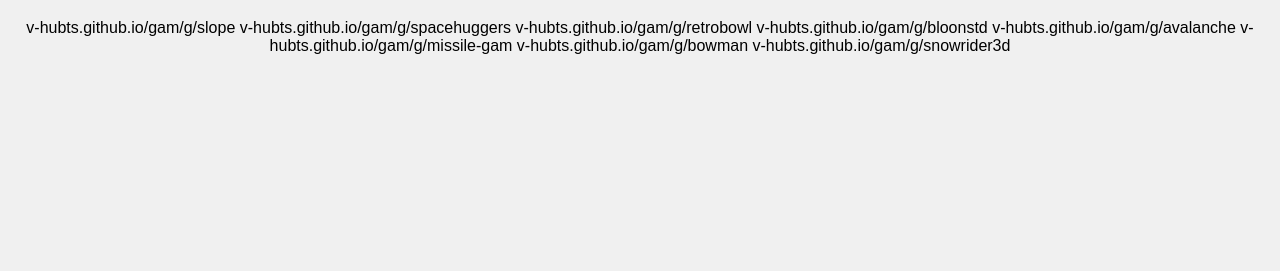
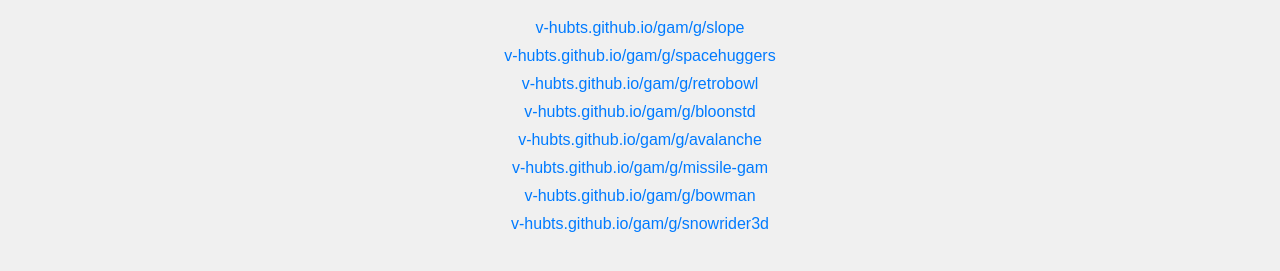
Before and after one commit to V-HubTS/gam, a plain HTML site: page index.html in a window 1280 px wide. Shown: the part 81-352 px from the top of the page. Drawn offline with Linux system fonts and the light colour scheme.

Commit message:
Update index.html

```diff
--- a/index.html
+++ b/index.html
@@ -9,14 +9,14 @@
 <body>
     <h1>Play some games!</h1>
     <ul id="game-links">
-        v-hubts.github.io/gam/g/slope
-        v-hubts.github.io/gam/g/spacehuggers
-        v-hubts.github.io/gam/g/retrobowl
-        v-hubts.github.io/gam/g/bloonstd
-        v-hubts.github.io/gam/g/avalanche
-        v-hubts.github.io/gam/g/missile-gam
-        v-hubts.github.io/gam/g/bowman
-        v-hubts.github.io/gam/g/snowrider3d
+        <li><a href="https://v-hubts.github.io/gam/g/slope">v-hubts.github.io/gam/g/slope</a></li>
+        <li><a href="https://v-hubts.github.io/gam/g/spacehuggers">v-hubts.github.io/gam/g/spacehuggers</a></li>
+        <li><a href="https://v-hubts.github.io/gam/g/retrobowl">v-hubts.github.io/gam/g/retrobowl</a></li>
+        <li><a href="https://v-hubts.github.io/gam/g/bloonstd">v-hubts.github.io/gam/g/bloonstd</a></li>
+        <li><a href="https://v-hubts.github.io/gam/g/avalanche">v-hubts.github.io/gam/g/avalanche</a></li>
+        <li><a href="https://v-hubts.github.io/gam/g/missile-gam">v-hubts.github.io/gam/g/missile-gam</a></li>
+        <li><a href="https://v-hubts.github.io/gam/g/bowman">v-hubts.github.io/gam/g/bowman</a></li>
+        <li><a href="https://v-hubts.github.io/gam/g/snowrider3d">v-hubts.github.io/gam/g/snowrider3d</a></li>
     </ul>
     <script src="scripts.js"></script>
 </body>
```
